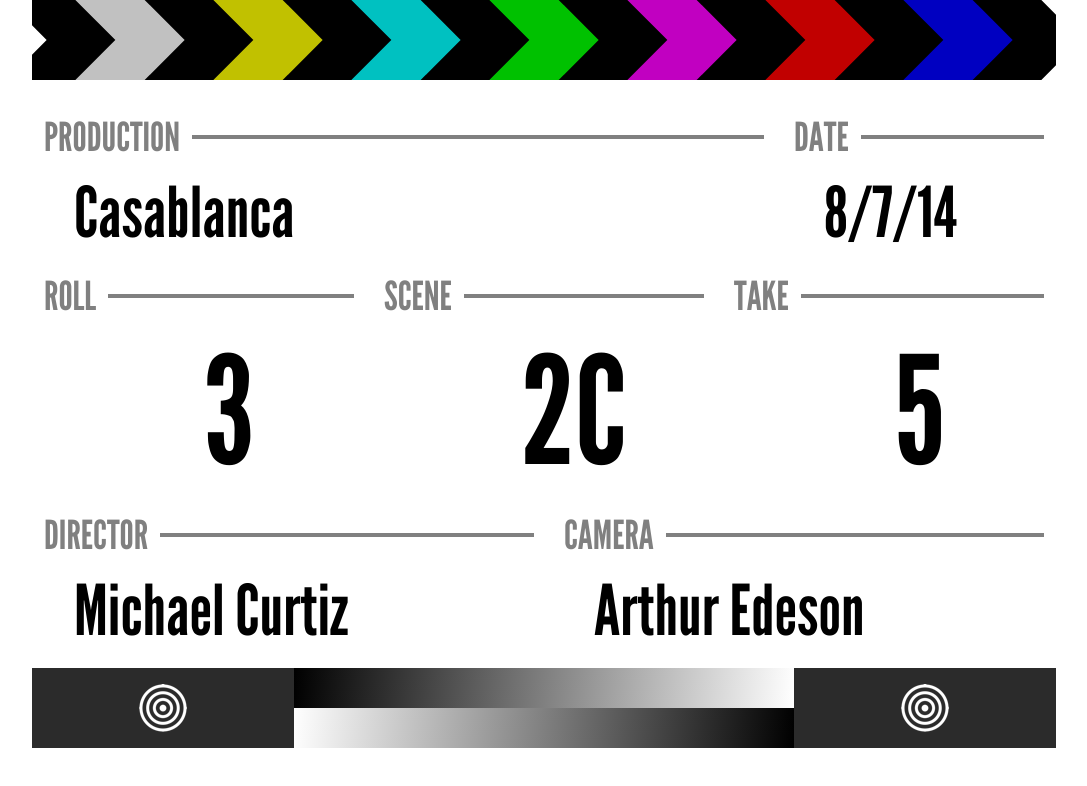
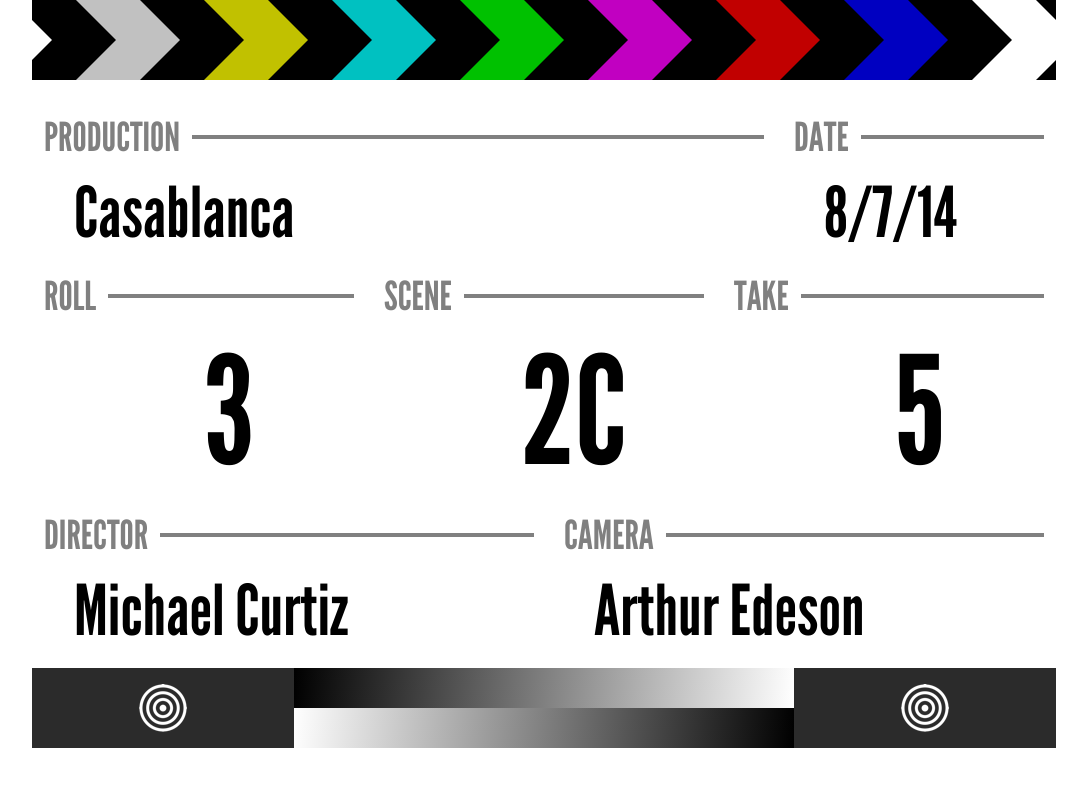
Before and after one commit to mminer/clapper, a plain HTML site: page index.html in a window 1280 px wide. Shown: the whole page, without its empty margins (96-1183 px from the left). Drawn offline with Linux system fonts and the light colour scheme.

Commit message:
Use SVG instead of canvas for stripes.
Looks much cleaner on high-res displays.

```diff
--- a/index.html
+++ b/index.html
@@ -2,21 +2,46 @@
 <html lang="en">
 <head>
 	<meta charset="utf-8" />
-	<meta name="apple-mobile-web-app-capable" content="yes" />
 	<meta name="author" content="Matthew Miner (matthew@matthewminer.com)" />
 	<meta name="description" content="Slate board for filmmakers." />
 	<meta name="keywords" content="slate, clapperboard, clapboard, clapper, sticks, marker, film, filmmaking, video, clapsticks" />
 	<meta name="viewport" content="width=1024,height=748,user-scalable=no" />
+
+    <!-- Allow full-screen mode on iOS and Android. -->
+    <meta name="apple-mobile-web-app-status-bar-style" content="black-translucent" />
+	<meta name="apple-mobile-web-app-capable" content="yes" />
+    <meta name="mobile-web-app-capable" content="yes" />
+
 	<title>Tail Slate</title>
+
 	<link rel="stylesheet" href="stylesheets/main.css" />
 </head>
-<body>
+<body class="light">
 
 	<h1>Tail Slate</h1>
 
-	<div id="sticks">
-		<canvas width="1024" height="80"></canvas>
-		<audio src="audio/clap.mp3" preload="auto"></audio>
+    <audio src="audio/clap.mp3" preload="auto"></audio>
+
+    <svg id="sticks" width="1024" height="80" xmlns="http://www.w3.org/2000/svg" version="1.1">
+        <defs>
+            <polygon id="stripe" points="0,0 64,0 104,40 64,80 0,80, 40,40" />
+        </defs>
+
+        <rect class="bg" width="1024" height="768" />
+
+        <g class="stripes" transform="translate(-84, 0)">
+            <use xlink:href="#stripe" x="0" />
+            <use xlink:href="#stripe" x="128" />
+            <use xlink:href="#stripe" x="256" />
+            <use xlink:href="#stripe" x="384" />
+            <use xlink:href="#stripe" x="512" />
+            <use xlink:href="#stripe" x="640" />
+            <use xlink:href="#stripe" x="768" />
+            <use xlink:href="#stripe" x="896" />
+            <use xlink:href="#stripe" x="1024" />
+        </g>
+    </svg>
+
 	</div>
 
 	<div id="slate">
--- a/scripts/main.js
+++ b/scripts/main.js
@@ -171,45 +171,6 @@
 			return false;
 		});
 
-	// Creates a diagonal strip of SMTP colours at the top.
-	function renderSticks() {
-		var context = $('#sticks canvas')[0].getContext('2d');
-
-		if (Slate.model.get('brightness') === 'light') {
-			context.fillStyle = 'black';
-		} else {
-			context.fillStyle = 'white';
-		}
-
-		context.fillRect(0, 0, 1024, 80);
-		context.lineWidth = 49;
-		context.lineCap = 'square';
-
-		var colours = [
-			'rgb(255, 255, 255)',
-			'rgb(193, 193, 193)',
-			'rgb(193, 193, 0)',
-			'rgb(0, 193, 193)',
-			'rgb(0, 193, 0)',
-			'rgb(193, 0, 193)',
-			'rgb(193, 0, 0)',
-			'rgb(0, 0, 193)',
-			'rgb(255, 255, 255)'
-		];
-
-		for (var i = 0; i < colours.length; i++) {
-			context.strokeStyle = colours[i];
-			var x = (i * 138) - 60;
-
-			context.beginPath();
-			context.moveTo(x, 0);
-			context.lineTo(x + 40, 40);
-			context.moveTo(x + 40, 40);
-			context.lineTo(x, 80);
-			context.stroke();
-		}
-	}
-
 	// Creates grey gradient stripes at the bottom.
 	function renderGradients() {
 		var context = $('#toolbar canvas')[0].getContext('2d');
@@ -228,6 +189,5 @@
 		context.fillRect(0, 40, 500, 40);
 	}
 
-	renderSticks();
 	renderGradients();
 });
--- a/stylesheets/main.css
+++ b/stylesheets/main.css
@@ -83,6 +83,8 @@
 
 h1 { display: none; }
 
+audio { display: none; }
+
 .light #slate {
 	background-color: white;
 	color: black;
@@ -97,11 +99,27 @@
 .dark #slate h2 { background-color: black; }
 
 #sticks {
-	height: 80px;
-	overflow: hidden;
+    /* Removes slight margin below SVG element. */
+    display: block;
 }
 
-#sticks audio { display: none; }
+.light #sticks .bg {
+    fill: black;
+}
+
+.dark #sticks .bg {
+    fill: white;
+}
+
+#sticks use:nth-of-type(1) { fill: rgb(255, 255, 255); }
+#sticks use:nth-of-type(2) { fill: rgb(193, 193, 193); }
+#sticks use:nth-of-type(3) { fill: rgb(193, 193, 0); }
+#sticks use:nth-of-type(4) { fill: rgb(0, 193, 193); }
+#sticks use:nth-of-type(5) { fill: rgb(0, 193, 0); }
+#sticks use:nth-of-type(6) { fill: rgb(193, 0, 193); }
+#sticks use:nth-of-type(7) { fill: rgb(193, 0, 0); }
+#sticks use:nth-of-type(8) { fill: rgb(0, 0, 193); }
+#sticks use:nth-of-type(9) { fill: rgb(255, 255, 255); }
 
 #slate { position: relative; }
 
```
